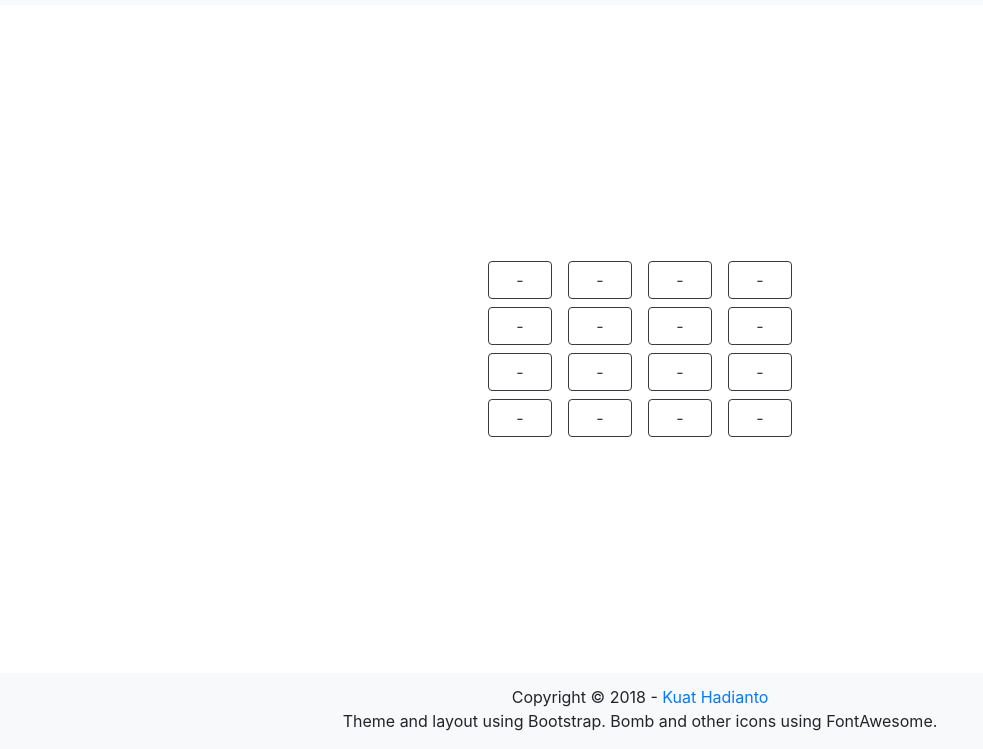
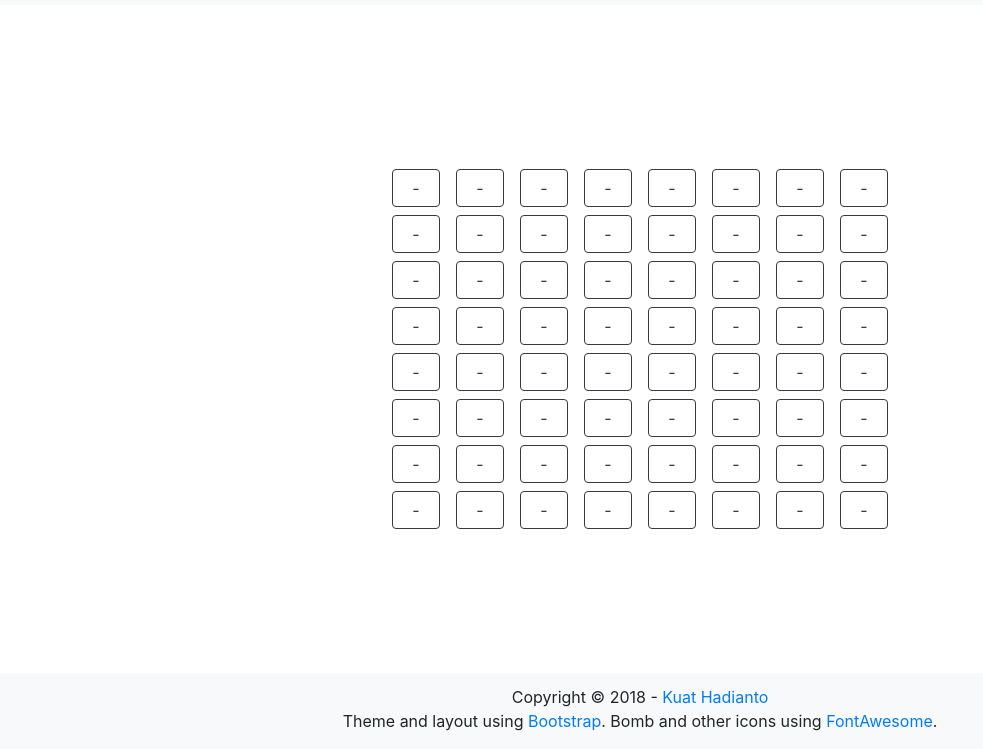
Before and after one commit to kuathadianto/minesweeper, a plain HTML site: page index.html in a window 1280 px wide. Both pictures are taken after a click on the button "Easy". Shown: the part 51-800 px from the top of the page, without its empty margins (0-983 px from the left). Drawn offline with Linux system fonts and the light colour scheme.

Commit message:
Add some changes

```diff
--- a/index.html
+++ b/index.html
@@ -31,7 +31,7 @@
                     </a>
                 </li>
                 <li class="nav-item">
-                    <a class="nav-link" href="#">How To Play</a>
+                    <a class="nav-link" href="https://www.youtube.com/watch?v=7B85WbEiYf4" target="_blank">How To Play</a>
                 </li>
                 <li class="nav-item">
                     <a class="nav-link" href="http://kuath.com" target="_blank">About</a>
@@ -51,7 +51,7 @@
                 </div>
             </div>
         </div>
-        <div class="container cs-full-height" id="board">
+        <div class="container-fluid cs-full-height" id="board">
             <div class="row align-items-center cs-full-height">
                 <div class="col-md-12">
                     <div class="row">
@@ -69,7 +69,7 @@
 
     <footer class="fixed-bottom bg-light">
         <p class="text-center">Copyright &copy; 2018 -
-            <a href="http://kuath.com" target="_blank">Kuat Hadianto</a><br>Theme and layout using Bootstrap. Bomb and other icons using FontAwesome.
+            <a href="http://kuath.com" target="_blank">Kuat Hadianto</a><br>Theme and layout using <a href="http://getbootstrap.com/" target="_blank">Bootstrap</a>. Bomb and other icons using <a href="http://fontawesome.com" target="_blank">FontAwesome</a>.
         </p>
     </footer>
 
--- a/static/css/style.css
+++ b/static/css/style.css
@@ -11,7 +11,7 @@ html, body, .cs-full-height {
 }
 
 .cs-btn-game-size {
-    width: 4rem;
+    width: 3rem;
     margin-left: 0.5rem;
     margin-right: 0.5rem;
 }
--- a/static/js/game.js
+++ b/static/js/game.js
@@ -3,20 +3,20 @@ var TITLE = "Minesweeper";
 var LEVELS = [
     {
         "name": "Easy",
-        "grid_size": 4,
-        "bombs": 2,
+        "grid_size": 8,
+        "bombs": 10,
         "btn-class": "btn btn-success btn-lg cs-btn-margin-right cs-btn-game-level"
     },
     {
         "name": "Medium",
-        "grid_size": 6,
-        "bombs": 6,
+        "grid_size": 10,
+        "bombs": 20,
         "btn-class": "btn btn-warning btn-lg cs-btn-margin-right cs-btn-game-level"
     },
     {
         "name": "Hard",
-        "grid_size": 8,
-        "bombs": 14,
+        "grid_size": 12,
+        "bombs": 45,
         "btn-class": "btn btn-danger btn-lg cs-btn-game-level"
     }
 ]
```
